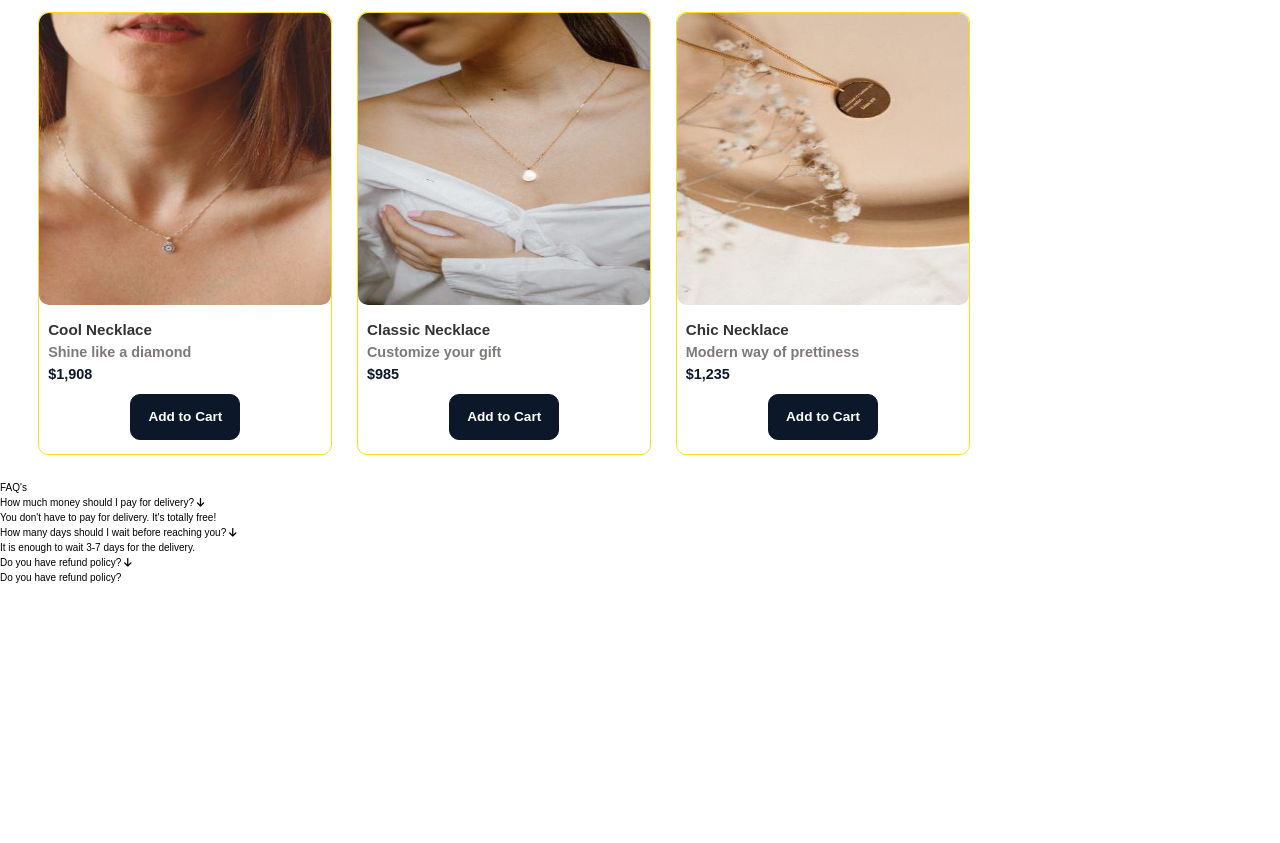
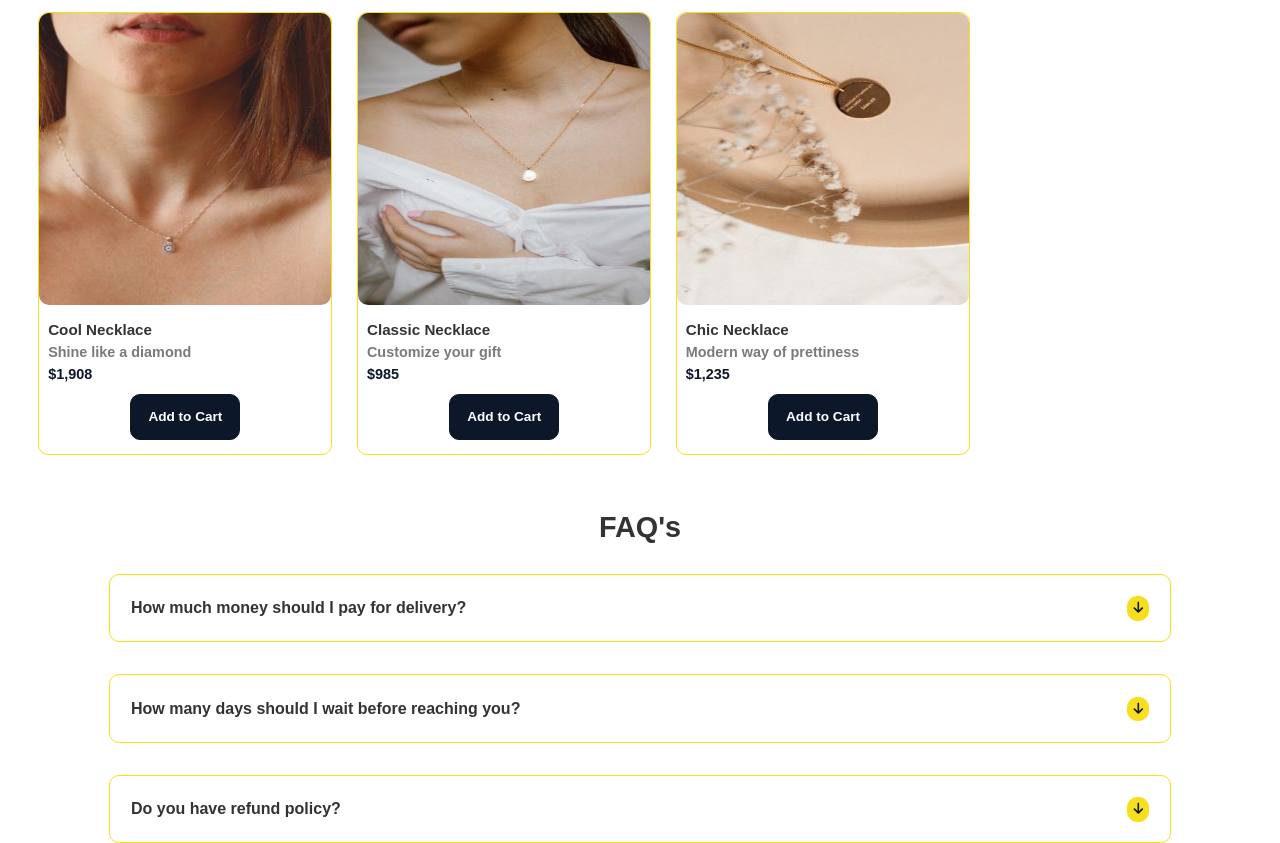
Before and after one commit to barbarosihtiyar/E-Commerce-Web-Site, a plain HTML site: page index.html in a window 1280 px wide. Shown: the part 2560-3403 px from the top of the page. Before the commit the page ends 3145 px from the top, so only its background shows below. Drawn offline with Linux system fonts and the light colour scheme; files whose address does not match are found by name.

Commit message:
styleSectionFaqs

```diff
--- a/main.scss
+++ b/main.scss
@@ -336,6 +336,11 @@ main{
 
                     }
                 }
+                .cartBorder{
+                    border-bottom: 2px solid $hover-color;
+                    cursor: pointer;
+                    padding-bottom: 5px;
+                }
                 #textAll,#textSunglasses,#textTrousers{
                     margin-right: 2%;
                 }
@@ -402,3 +407,92 @@ main{
     }
 }
 }
+
+.sectionFaqs{
+    .faqs{
+        max-width: 1250px;
+        margin: 0 auto;
+        margin-top: 2%;
+        .faqsWrapper{
+            .faqsTitle{
+                text-align: center;
+                @include font(1.8rem,700,$font-color);
+            }
+            .partFaqs{
+                width: 85%;
+                margin: 0 auto;
+                margin-top: 2%;
+                .faqsPartFirst{
+                    border: 1px solid $hover-color;
+                    padding: 2%;
+                    margin-bottom: 3%;
+                    border-radius: 10px;
+                    cursor: pointer;
+                    i{
+                        background-color: $hover-color;
+                        color: $btn-bgcolor;
+                        cursor: pointer;
+                        padding: 5px;
+                        border: 1px solid $hover-color;
+                        border-radius: 10px;
+                        font-size: 0.8rem;
+                        float: right;
+                    }
+                    .delivery{
+                        @include font(1rem,600,$font-color)
+                    }
+                    .collapseFirst{
+                        display: none;
+                    }
+                }
+                .faqsPartSecond{
+                    border: 1px solid $hover-color;
+                    padding: 2%;
+                    margin-bottom: 3%;
+                    border-radius: 10px;
+                    cursor: pointer;
+                    i{
+                        background-color: $hover-color;
+                        color: $btn-bgcolor;
+                        cursor: pointer;
+                        padding: 5px;
+                        border: 1px solid $hover-color;
+                        border-radius: 10px;
+                        font-size: 0.8rem;
+                        float: right;
+                    }
+                    .reaching{
+                        @include font(1rem,600,$font-color);
+                        text-align: center;
+                    }
+                    .collapseSecond{
+                        display: none;
+                    }
+                }
+                .faqsPartThird{
+                    border: 1px solid $hover-color;
+                    padding: 2%;
+                    margin-bottom: 3%;
+                    border-radius: 10px;
+                    cursor: pointer;
+                    i{
+                        background-color: $hover-color;
+                        color: $btn-bgcolor;
+                        cursor: pointer;
+                        padding: 5px;
+                        border: 1px solid $hover-color;
+                        border-radius: 10px;
+                        font-size: 0.8rem;
+                        float: right;
+                    }
+                    .policy{
+                        @include font(1rem,600,$font-color);
+                    }
+                    .collapseThird{
+                        display: none;
+                    }
+                }
+            }
+        }
+    }
+}
```
Also changed, not shown: main.css, 1 other file.
